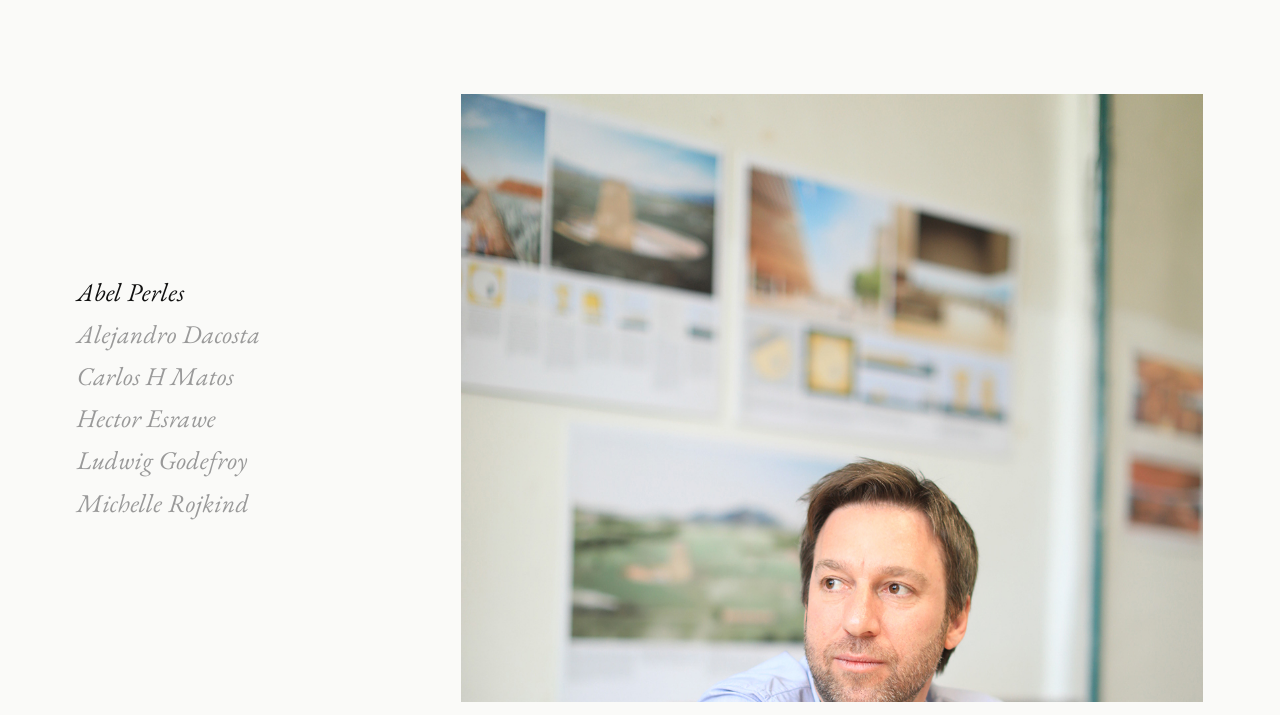
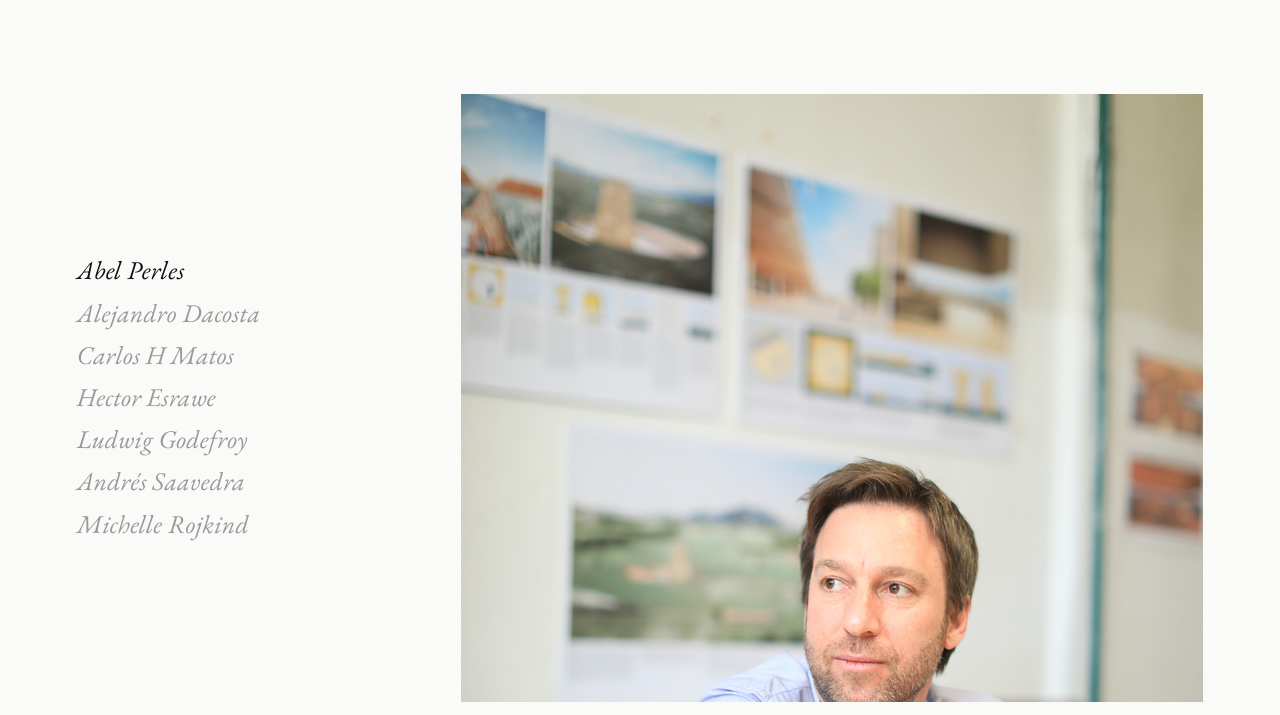
Before and after one commit to jvillanoeva/cosmoweb, a plain HTML site: page queretaro/arquitectos/index.html in a window 1280 px wide. Shown: the part 82-797 px from the top of the page. Drawn offline with nearby package versions, Linux system fonts and the light colour scheme.

Commit message:
Add Andres Saavedra to arquitectos

```diff
--- a/queretaro/arquitectos/index.html
+++ b/queretaro/arquitectos/index.html
@@ -217,6 +217,15 @@
         ]
       },
       {
+        name: 'Andrés Saavedra',
+        portrait: `${BASE}/Arquitectos/Andres Saavedra/000104540033.JPG`,
+        work: [
+          `${BASE}/Arquitectos/Andres Saavedra/work/000104530010.JPG`,
+          `${BASE}/Arquitectos/Andres Saavedra/work/DJI_0322.jpg`,
+          `${BASE}/Arquitectos/Andres Saavedra/work/LL223523.jpg`,
+        ]
+      },
+      {
         name: 'Michelle Rojkind',
         portrait: `${BASE}/Arquitectos/Michelle Rojkind/RHTLAKG36JGJ3PBSAPV6OUIRIA.avif`,
         work: [
```
Also changed, not shown: 6 other files.
